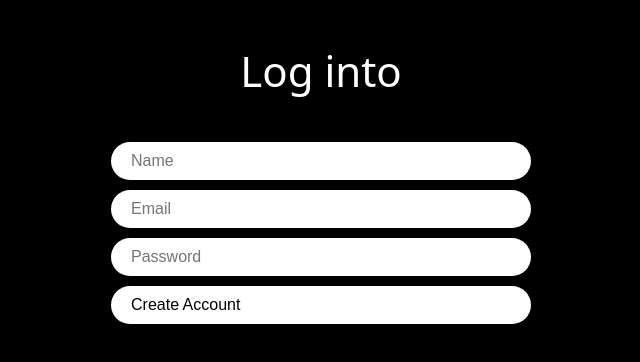
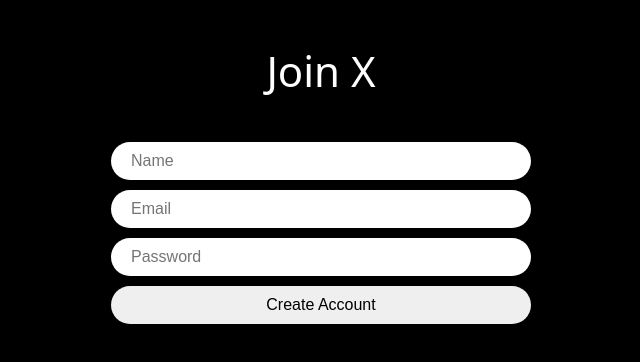
Before and after one commit to FE4902/HTMX, a React (Vite) app: page /create-account in a window 1280 px wide. Shown: the top 362 px of the page, without its empty margins (319-959 px from the left). Built offline with nearby package versions, Linux system fonts and the light colour scheme.

Commit message:
Create Account

```diff
--- a/src/routes/create-account.tsx
+++ b/src/routes/create-account.tsx
@@ -1,5 +1,8 @@
+import { createUserWithEmailAndPassword, updateProfile } from "firebase/auth";
 import { useState } from "react";
 import styled from "styled-components";
+import { auth } from "../firebase";
+import { useNavigate } from "react-router-dom";
 
 const Wrapper = styled.div`
     height: 100%;
@@ -16,15 +19,18 @@
     gap: 10px;
     width: 100%;
 `;
+
 const Title = styled.h1`
     font-size: 42px;
 `;
+
 const Input = styled.input`
     padding: 10px 20px;
     border-radius: 50px;
     border: none;
     width: 100%;
     font-size: 16px;
+
     &[type="submit"] {
         cursor: pointer;
         &:hover {
@@ -38,6 +44,7 @@
 `;
 
 export default function CreateAccount() {
+    const navigate = useNavigate();
     const [isLoading, setLoading] = useState(false);
     const [name, setName] = useState("");
     const [email, setEmail] = useState("");
@@ -51,20 +58,29 @@
 
         if (name === "name") {
             setName(value);
-        } else if (email === "email") {
+        } else if (name === "email") {
             setEmail(value);
-        } else if (password === "password") {
+        } else if (name === "password") {
             setPassword(value);
         }
     };
 
-    const onSubmit = (e: React.FormEvent<HTMLFormElement>) => {
+    const onSubmit = async (e: React.FormEvent<HTMLFormElement>) => {
         e.preventDefault();
 
+        if (isLoading || name === "" || email === "" || password === "") return;
         try {
-            //
+            setLoading(true);
+            const credentials = await createUserWithEmailAndPassword(
+                auth,
+                email,
+                password
+            );
+            console.log(credentials.user);
+            await updateProfile(credentials.user, { displayName: name });
+            navigate("/");
         } catch (e) {
-            //
+            // setError
         } finally {
             setLoading(false);
         }
@@ -72,7 +88,7 @@
     };
     return (
         <Wrapper>
-            <Title>Log into </Title>
+            <Title>Join X</Title>
             <Form onSubmit={onSubmit}>
                 <Input
                     onChange={onChange}
@@ -99,7 +115,7 @@
                     required
                 />
                 <Input
-                    name="submit"
+                    type="submit"
                     value={isLoading ? "Loading..." : "Create Account"}
                 />
             </Form>
```
